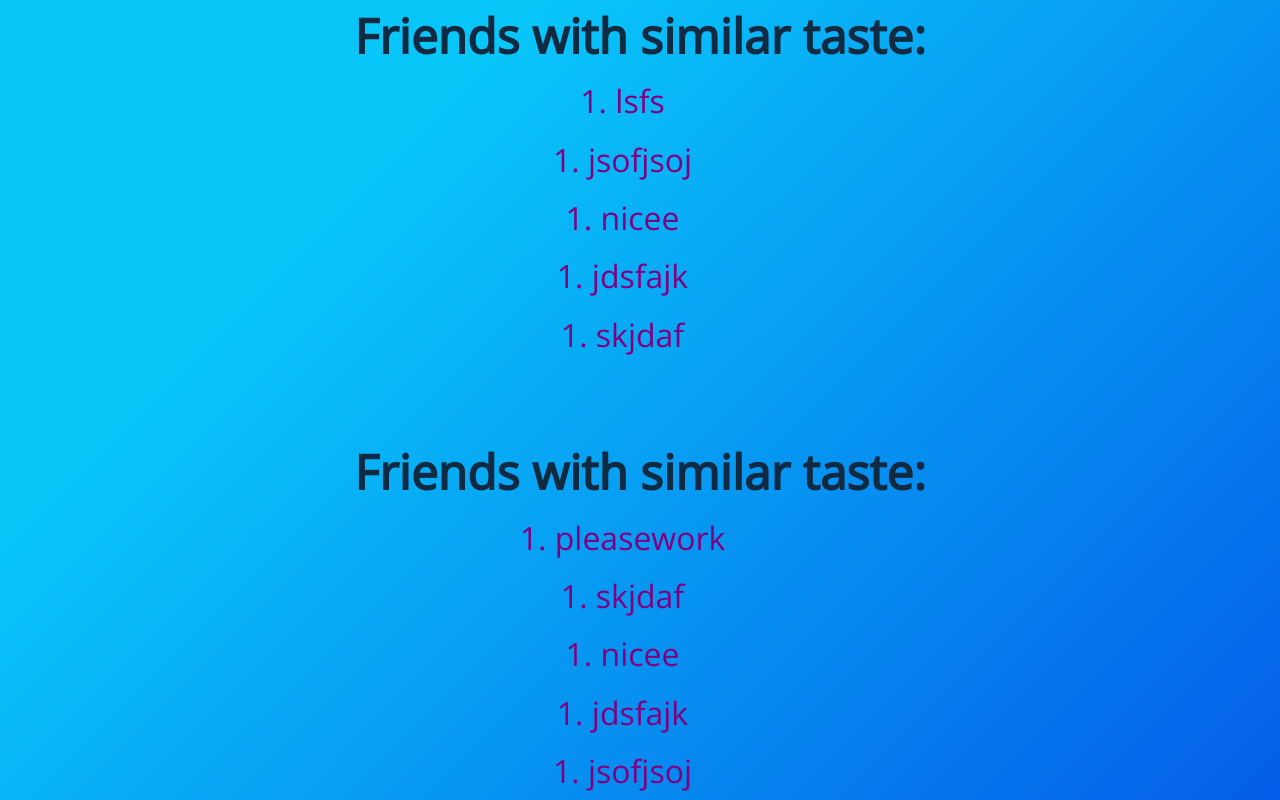
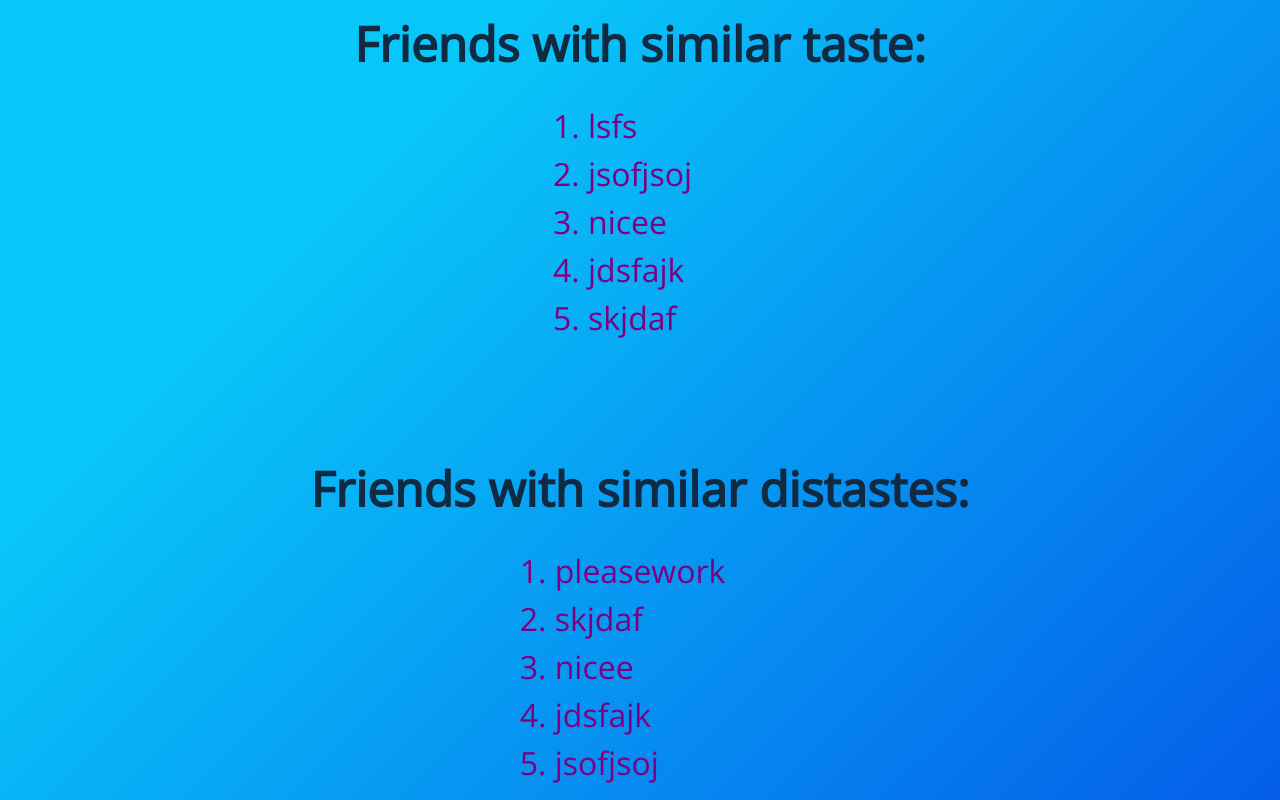
Before and after one commit to anhqm110/spotify-gtkya, a Flask app: page /results in a window 1280 px wide. Run offline with Flask 2, Linux system fonts and the light colour scheme; a user stored in the database is signed in; data comes from the database, SQL or seed files in the repository; both versions use the stored data as it was after the commit.

Commit message:
yay we are done!

```diff
--- a/app.py
+++ b/app.py
@@ -161,6 +161,7 @@ def get_friends_list(center1, center2, all_data):
     dist1.sort(key=lambda i:i[1], reverse=True)
     dist2.sort(key=lambda i:i[1], reverse=True)
 
+
     return (dist1, dist2)
 
 if __name__ == '__main__':
--- a/templates/result_page.html
+++ b/templates/result_page.html
@@ -13,19 +13,19 @@
     <h1 id="show_similar_taste" class="show_result">
       Friends with similar taste:
     </h1>
-    {% for i in range(5) %}
     <ol class="list_user">
+      {% for i in range(5) %}
       <li>{{data[0][i][0]}}</li>
+      {% endfor %}
     </ol>
-    {% endfor %}
     <br />
     <h1 id="show_similar_distaste" class="show_result">
-      Friends with similar taste:
+      Friends with similar distastes:
     </h1>
-    {% for i in range(5) %}
     <ol class="list_user">
+      {% for i in range(5) %}
       <li>{{data[1][i][0]}}</li>
+      {% endfor %}
     </ol>
-    {% endfor %}
   </body>
 </html>
```
Also changed, not shown: users.sqlite3, 1 other file.
